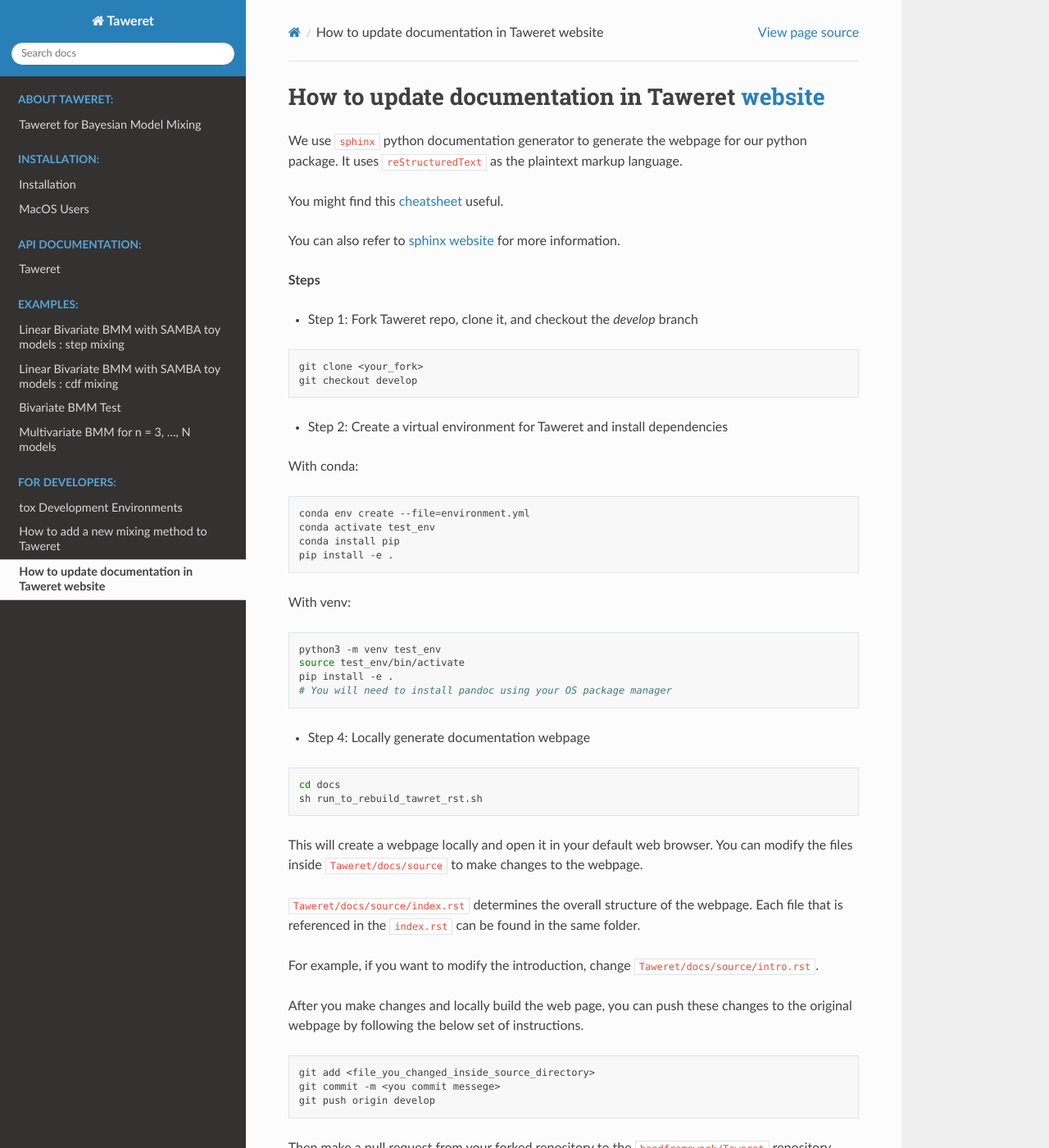
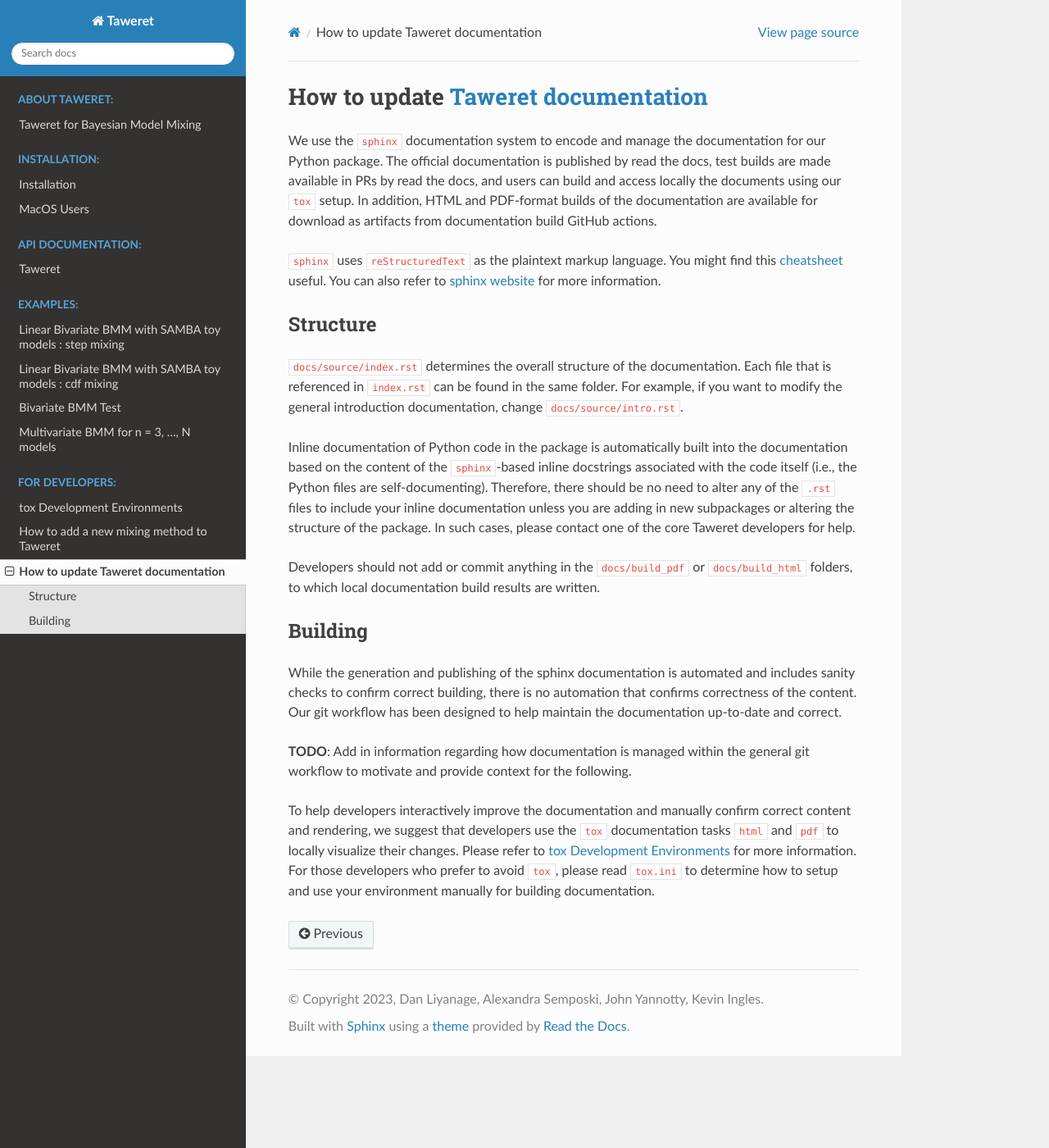
Before and after one commit to bandframework/Taweret, a Sphinx documentation site: the page built from docs/source/how_to_add_documentation.rst, in a window 1280 px wide and 1400 px high. Shown: the whole window at 82% size. Built offline with Sphinx 7.4.7 and the Read the Docs theme 2.0.0, drawn with Linux system fonts in a browser that asks for light colours; pages that are not in the unit, such as notebooks, are missing from menus; some of the changed text lies outside the part shown.

Commit message:
(Issue #91) Update doc section of dev guide.

```diff
--- a/docs/source/how_to_add_documentation.rst
+++ b/docs/source/how_to_add_documentation.rst
@@ -1,77 +1,51 @@
-How to update documentation in Taweret `website <https://danosu.github.io/Taweret/index.html>`_
-===============================================================================================
+How to update `Taweret documentation <https://taweretdocs.readthedocs.io>`_
+===========================================================================
+We use the ``sphinx`` documentation system to encode and manage the
+documentation for our Python package.  The official documentation is published
+by read the docs, test builds are made available in PRs by read the docs, and
+users can build and access locally the documents using our ``tox`` setup.  In
+addition, HTML and PDF-format builds of the documentation are available for
+download as artifacts from documentation build GitHub actions.
 
-We use ``sphinx`` python documentation generator to generate the webpage
-for our python package. It uses ``reStructuredText`` as the plaintext markup
-language.
-
-You might find this
+``sphinx`` uses ``reStructuredText`` as the plaintext markup language.  You
+might find this
 `cheatsheet <https://docs.generic-mapping-tools.org/6.2/rst-cheatsheet.html>`_
-useful.
-
-You can also refer to
+useful.  You can also refer to
 `sphinx website <https://www.sphinx-doc.org/en/master/usage/quickstart.html>`_
 for more information.
 
-**Steps**
+Structure
+---------
+``docs/source/index.rst`` determines the overall structure of the
+documentation. Each file that is referenced in ``index.rst`` can be found in
+the same folder.  For example, if you want to modify the general introduction
+documentation, change ``docs/source/intro.rst``.
 
-- Step 1: Fork Taweret repo, clone it, and checkout the `develop` branch
+Inline documentation of Python code in the package is automatically built into
+the documentation based on the content of the ``sphinx``-based inline
+docstrings associated with the code itself (i.e., the Python files are
+self-documenting).  Therefore, there should be no need to alter any of the
+``.rst`` files to include your inline documentation unless you are adding in
+new subpackages or altering the structure of the package.  In such cases,
+please contact one of the core Taweret developers for help.
 
-.. code:: bash
+Developers should not add or commit anything in the ``docs/build_pdf`` or
+``docs/build_html`` folders, to which local documentation build results are
+written.
 
-   git clone <your_fork>
-   git checkout develop
+Building
+--------
+While the generation and publishing of the sphinx documentation is automated
+and includes sanity checks to confirm correct building, there is no automation
+that confirms correctness of the content.  Our git workflow has been designed
+to help maintain the documentation up-to-date and correct.
 
-- Step 2: Create a virtual environment for Taweret and install dependencies
+**TODO**:  Add in information regarding how documentation is managed within the
+general git workflow to motivate and provide context for the following.
 
-With conda:
-
-.. code:: bash
-
-        conda env create --file=environment.yml
-        conda activate test_env
-        conda install pip
-        pip install -e .
-
-With venv:
-
-.. code:: bash
-
-        python3 -m venv test_env
-        source test_env/bin/activate
-        pip install -e .
-        # You will need to install pandoc using your OS package manager
-
-
-- Step 4: Locally generate documentation webpage
-
-.. code:: bash
-
-        cd docs
-        sh run_to_rebuild_tawret_rst.sh
-
-This will create a webpage locally and open it in your default web browser.
-You can modify the files inside ``Taweret/docs/source`` to make changes to
-the webpage.
-
-``Taweret/docs/source/index.rst`` determines the overall structure of the
-webpage. Each file that is referenced in the ``index.rst`` can be found in
-the same folder.
-
-For example, if you want to modify the introduction,
-change ``Taweret/docs/source/intro.rst``.
-
-After you make changes and locally build the web page,
-you can push these changes to the original webpage by following
-the below set of instructions.
-
-.. code:: bash
-
-        git add <file_you_changed_inside_source_directory>
-        git commit -m <you commit messege>
-        git push origin develop
-
-Then make a pull request from your forked repository to
-the ``bandframework/Taweret`` repository, ``develop`` branch.
-**Note** : You do not have to add or commit anything in
-the ``Taweret/docs/build`` folder.
+To help developers interactively improve the documentation and manually
+confirm correct content and rendering, we suggest that developers use the
+``tox`` documentation tasks ``html`` and ``pdf`` to locally visualize their
+changes.  Please refer to :ref:`ToxDevGuide` for more information.  For those
+developers who prefer to avoid ``tox``, please read ``tox.ini`` to determine
+how to setup and use your environment manually for building documentation.
--- a/docs/source/tox_environments.rst
+++ b/docs/source/tox_environments.rst
@@ -1,3 +1,5 @@
+.. _ToxDevGuide:
+
 `tox`_ Development Environments
 ===============================
 .. _tox: https://tox.wiki/en/latest/index.html
```
